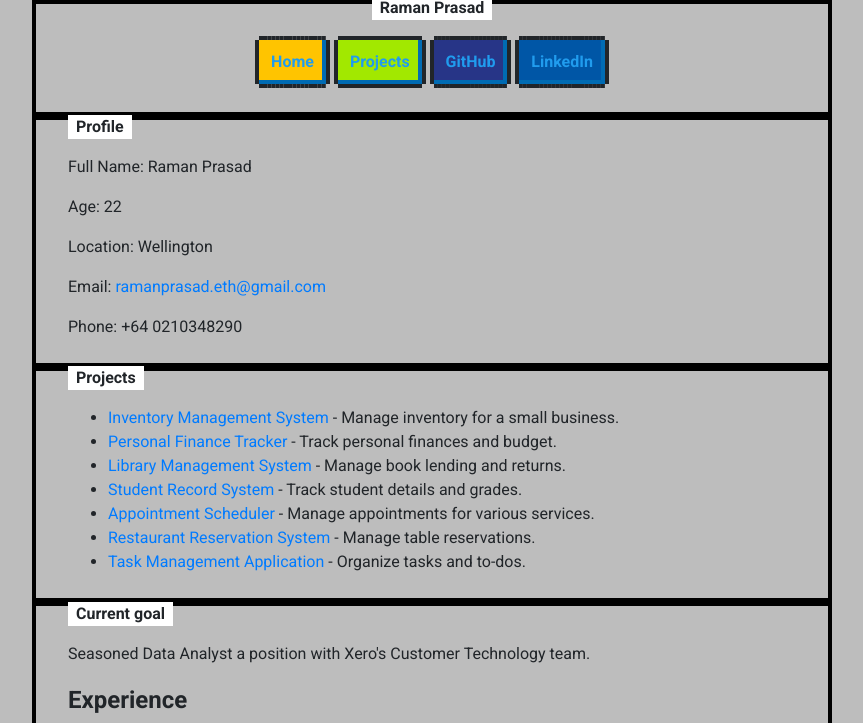
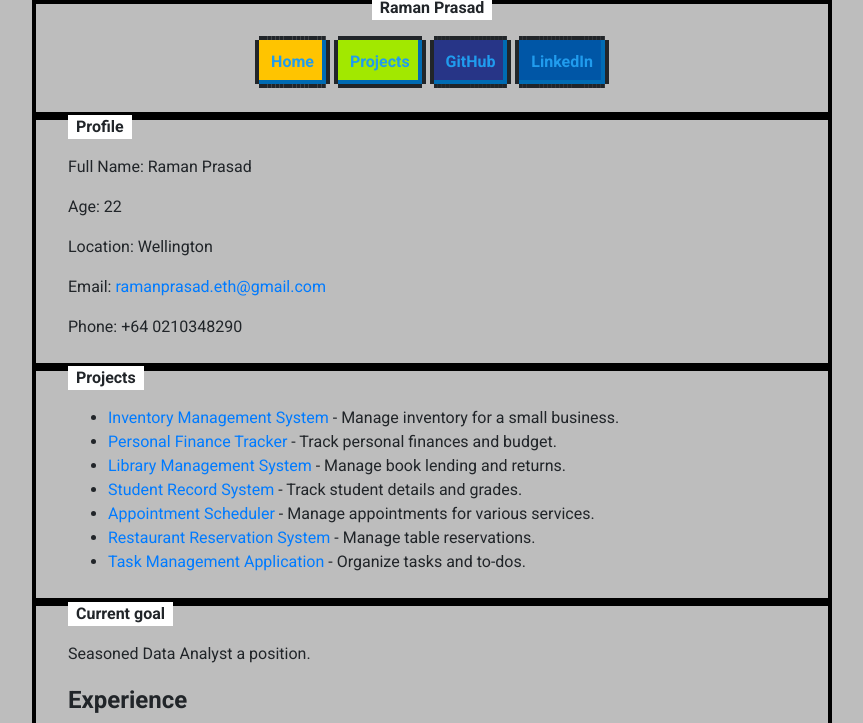
Before and after one commit to ramananalyst/ramananalyst.github.io, a plain HTML site: page index.html in a window 1280 px wide. Shown: the top 723 px of the page, without its empty margins (208-1071 px from the left). Drawn offline with nearby package versions, Linux system fonts and the light colour scheme.

Commit message:
Update index.html

```diff
--- a/index.html
+++ b/index.html
@@ -46,7 +46,7 @@
 
     <section id="projects" class="nes-container with-title">
         <h2 class="title">Current goal</h2>
-        <p>Seasoned Data Analyst a position with Xero's Customer Technology team.</p>
+        <p>Seasoned Data Analyst a position.</p>
 
         <div>
 
```
